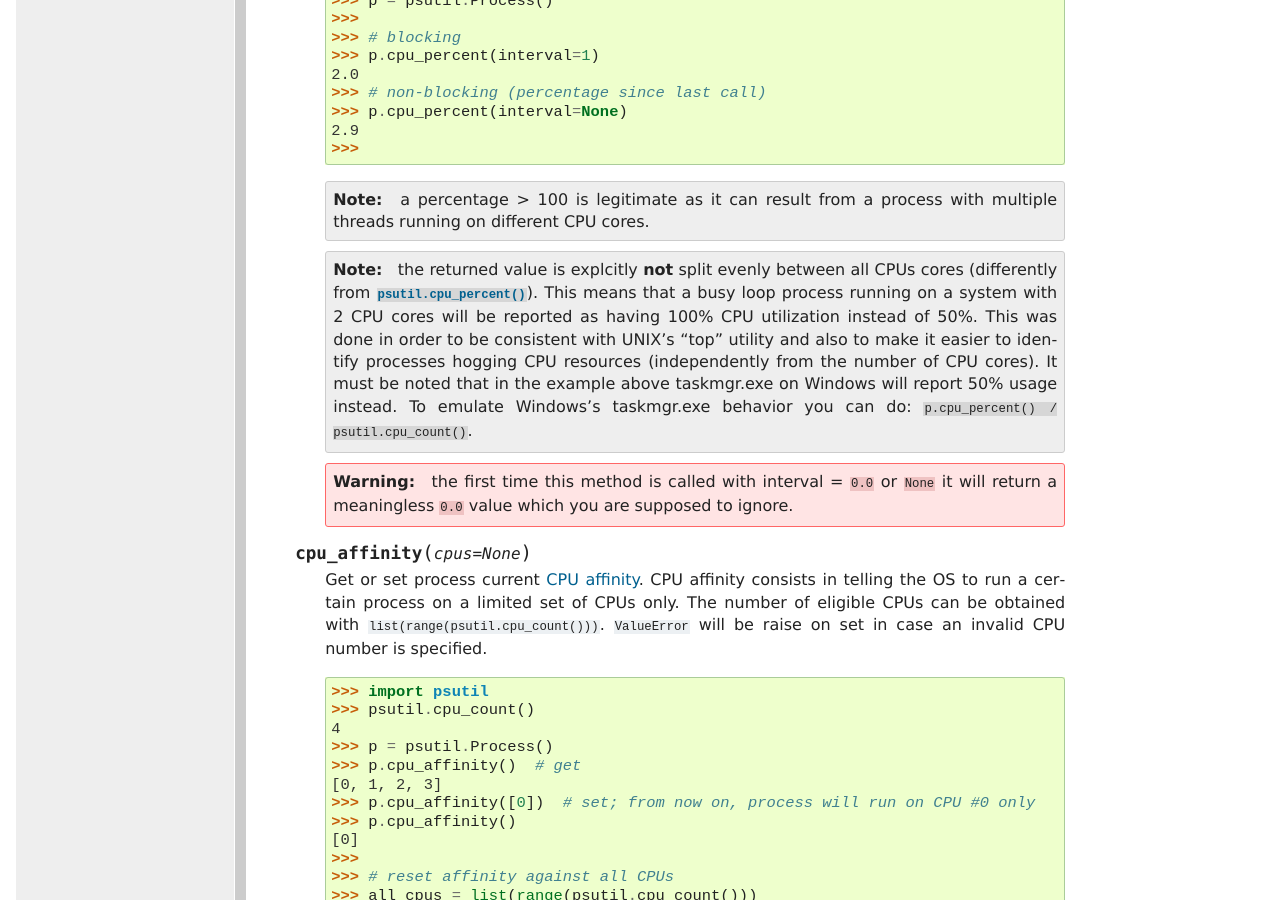
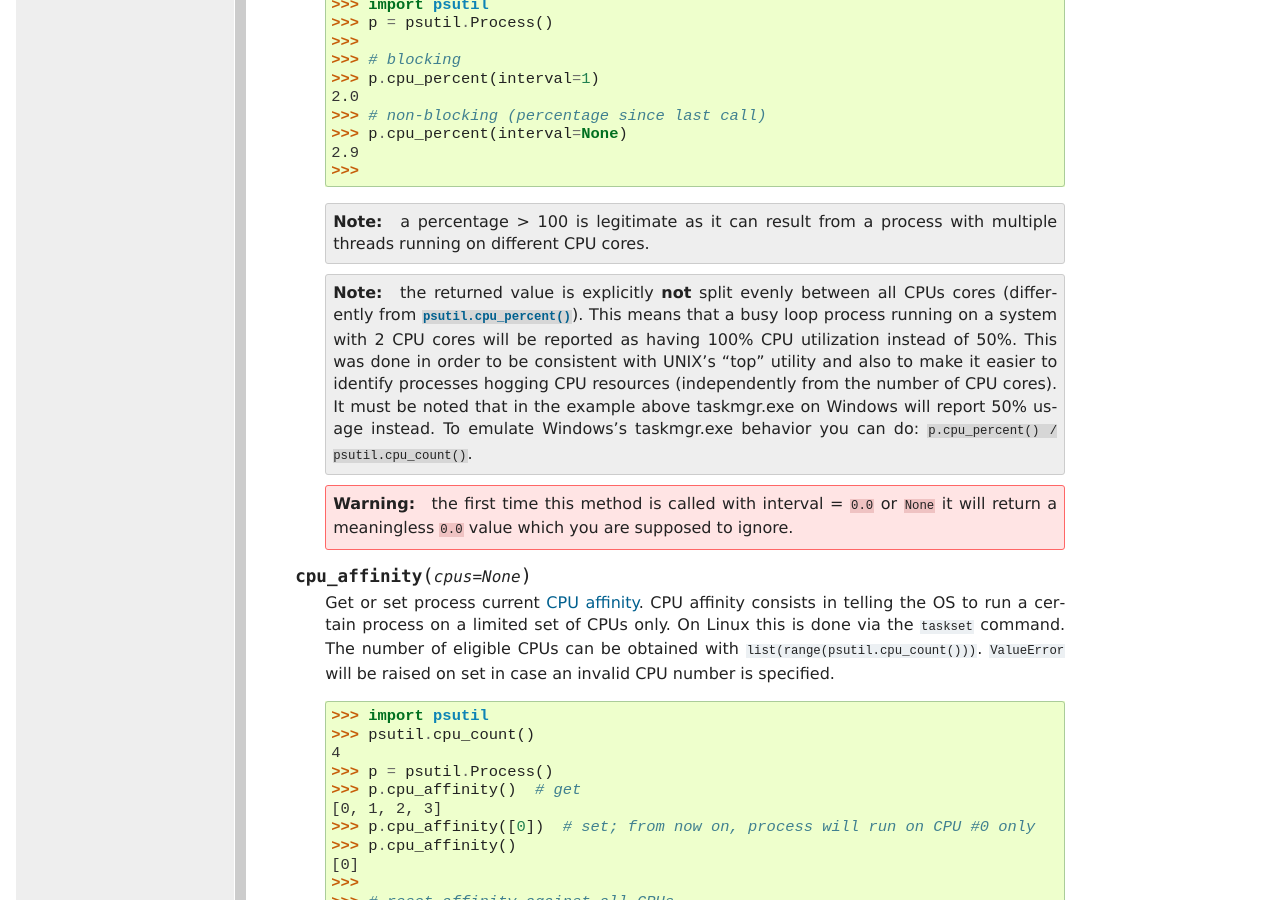
Before and after one commit to giampaolo/psutil, a Sphinx documentation site: the page built from docs/index.rst, in a window 1280 px wide and 900 px high, scrolled down 17956 px. Built offline with Sphinx 7.4.7, drawn with Linux system fonts in a browser that asks for light colours; formulas are drawn with MathJax 3; some of the changed text lies outside the part shown.

Commit message:
update doc

```diff
--- a/docs/index.rst
+++ b/docs/index.rst
@@ -864,8 +864,8 @@
   .. method:: name()
 
     The process name.  On Windows the return value is cached after first
-    call. Not on POSIX because the process
-    `name may change <https://github.com/giampaolo/psutil/issues/692>`__.
+    call. Not on POSIX because the process name
+    `may change <https://github.com/giampaolo/psutil/issues/692>`__.
 
   .. method:: exe()
 
@@ -875,7 +875,8 @@
 
   .. method:: cmdline()
 
-    The command line this process has been called with.
+    The command line this process has been called with. The return value is not
+    cached because the cmdline of a process may change.
 
   .. method:: environ()
 
@@ -1143,7 +1144,7 @@
       multiple threads running on different CPU cores.
 
     .. note::
-      the returned value is explcitly **not** split evenly between all CPUs
+      the returned value is explicitly **not** split evenly between all CPUs
       cores (differently from :func:`psutil.cpu_percent()`).
       This means that a busy loop process running on a system with 2 CPU
       cores will be reported as having 100% CPU utilization instead of 50%.
@@ -1165,9 +1166,12 @@
     Get or set process current
     `CPU affinity <http://www.linuxjournal.com/article/6799?page=0,0>`__.
     CPU affinity consists in telling the OS to run a certain process on a
-    limited set of CPUs only. The number of eligible CPUs can be obtained with
-    ``list(range(psutil.cpu_count()))``. ``ValueError`` will be raise on set
-    in case an invalid CPU number is specified.
+    limited set of CPUs only.
+    On Linux this is done via the ``taskset`` command.
+    The number of eligible CPUs can be obtained with
+    ``list(range(psutil.cpu_count()))``.
+    ``ValueError`` will be raised on set in case an invalid CPU number is
+    specified.
 
       >>> import psutil
       >>> psutil.cpu_count()
```
Also changed, not shown: other parts of docs/index.rst (+3 -3 lines).
